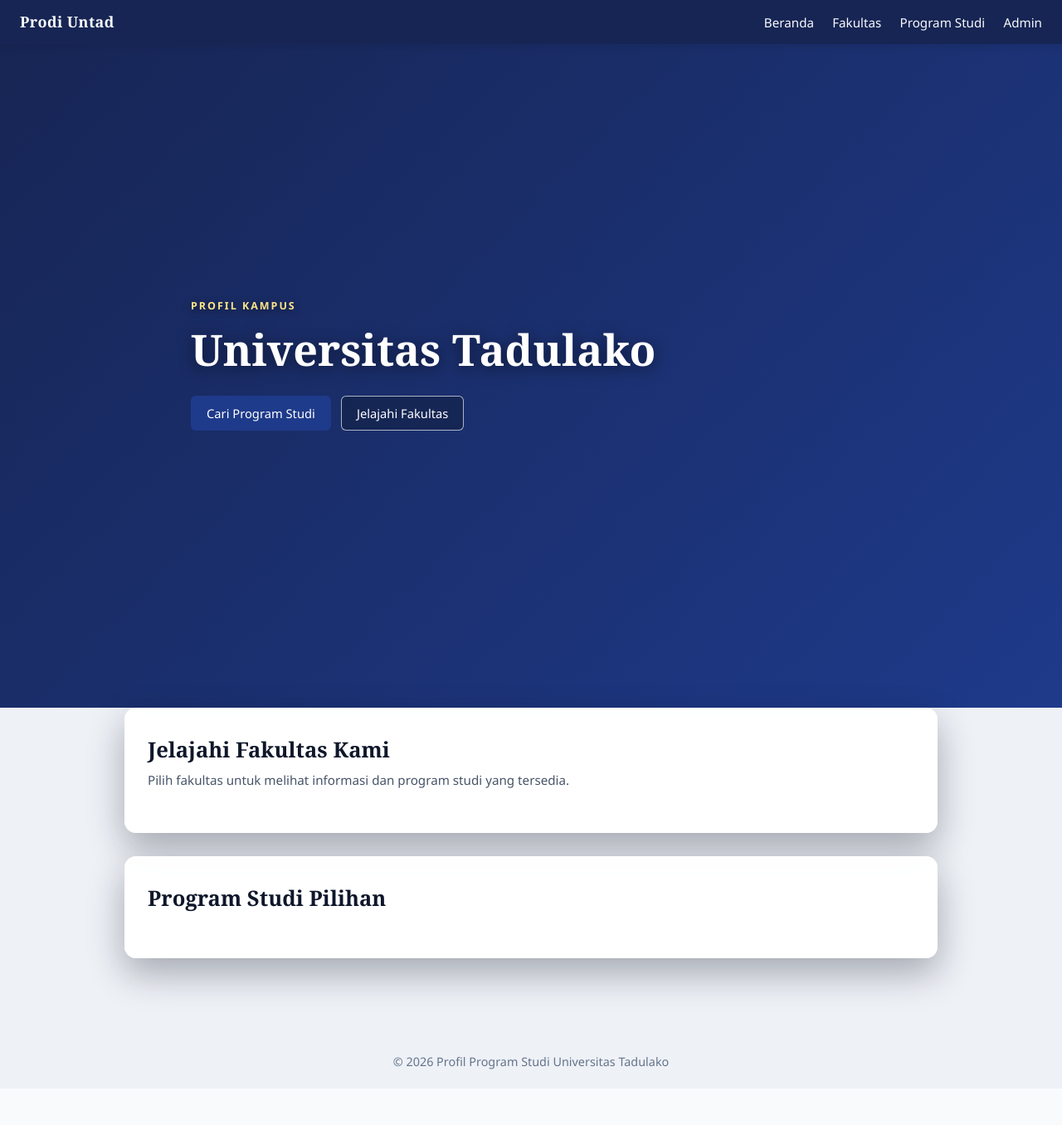
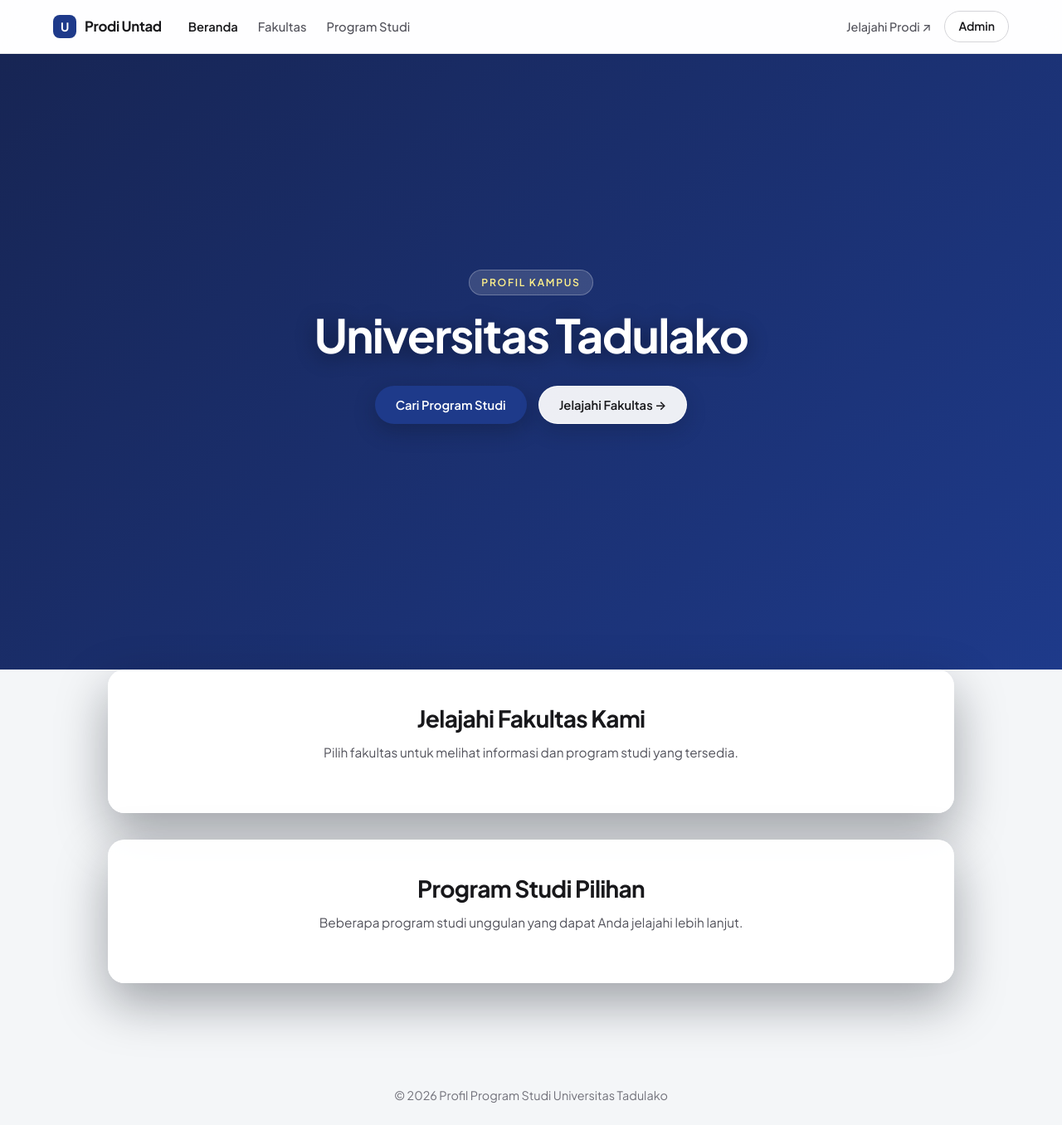
Before and after one commit to faldiandika/TUBES_RPL, a PHP site: page / in a window 1280 px wide. Shown: the whole page at 83% size. Before the commit the page ends 1289 px from the top, so only its background shows below. Run offline with PHP 8.4, Linux system fonts and the light colour scheme; data that the repository does not hold is empty.

Commit message:
Update tampilan beranda klasik dan gaya CSS

```diff
--- a/app/views/home/index.php
+++ b/app/views/home/index.php
@@ -3,8 +3,8 @@ $heroFoto = !empty($profil['foto']) ? e(img_url($profil['foto'])) : '';
 ?>
 <div class="home-page <?= $heroFoto ? 'has-hero-bg' : '' ?>">
     <?php if ($heroFoto): ?>
-        <div class="hero-fixed-bg" style="background-image: url('<?= $heroFoto ?>');" aria-hidden="true"></div>
-        <div class="hero-fixed-overlay" aria-hidden="true"></div>
+        <div class="hero-fixed-bg" id="hero-bg" style="background-image: url('<?= $heroFoto ?>');" aria-hidden="true"></div>
+        <div class="hero-fixed-overlay" id="hero-overlay" aria-hidden="true"></div>
     <?php endif; ?>
 
     <section class="hero-stage" id="profil-slide">
@@ -13,8 +13,8 @@ $heroFoto = !empty($profil['foto']) ? e(img_url($profil['foto'])) : '';
             <h1><?= e($profil['nama']) ?></h1>
             <p><?= nl2br(e($profil['deskripsi'])) ?></p>
             <div class="hero-actions">
-                <a class="btn" href="index.php?c=prodi">Cari Program Studi</a>
-                <a class="btn btn-ghost" href="#jelajahi-fakultas">Jelajahi Fakultas</a>
+                <a class="btn btn-primary-pill" href="index.php?c=prodi">Cari Program Studi</a>
+                <a class="btn btn-ghost-pill" href="#jelajahi-fakultas">Jelajahi Fakultas &rarr;</a>
             </div>
         </div>
     </section>
@@ -40,6 +40,7 @@ $heroFoto = !empty($profil['foto']) ? e(img_url($profil['foto'])) : '';
         <section class="surface-section slide-panel reveal-on-scroll">
             <div class="section-head">
                 <h2>Program Studi Pilihan</h2>
+                <p>Beberapa program studi unggulan yang dapat Anda jelajahi lebih lanjut.</p>
             </div>
             <div class="grid">
                 <?php foreach ($prodi as $p): ?>
@@ -57,21 +58,43 @@ $heroFoto = !empty($profil['foto']) ? e(img_url($profil['foto'])) : '';
 document.addEventListener('DOMContentLoaded', function () {
     const heroContent = document.querySelector('.hero-content');
     const heroStage = document.querySelector('.hero-stage');
+    const heroBg = document.getElementById('hero-bg');
+    const heroOverlay = document.getElementById('hero-overlay');
 
     requestAnimationFrame(() => {
         if (heroContent) heroContent.classList.add('is-ready');
     });
 
-    function syncHeroFade() {
-        if (!heroContent || !heroStage) return;
-        const limit = Math.max(heroStage.offsetHeight * 0.45, 220);
+    function syncHeroScroll() {
+        if (!heroStage) return;
+        const limit = Math.max(heroStage.offsetHeight * 0.65, 280);
         const progress = Math.min(Math.max(window.scrollY / limit, 0), 1);
-        heroContent.style.opacity = String(1 - progress);
-        heroContent.style.transform = `translateY(${-progress * 44}px)`;
+
+        if (heroContent) {
+            heroContent.style.opacity = String(1 - progress * 1.15);
+            heroContent.style.transform = `translateY(${-progress * 42}px)`;
+        }
+
+        if (heroBg) {
+            const scale = 1 + progress * 0.14;
+            const blur = progress * 10;
+            heroBg.style.transform = `scale(${scale.toFixed(4)})`;
+            heroBg.style.filter = `blur(${blur.toFixed(2)}px)`;
+        }
+
+        if (heroOverlay) {
+            const darkness = 0.44 + progress * 0.36;
+            heroOverlay.style.background = `linear-gradient(
+                to bottom,
+                rgba(10, 17, 30, ${darkness.toFixed(2)}) 0%,
+                rgba(10, 17, 30, ${(darkness + 0.18).toFixed(2)}) 60%,
+                rgba(10, 17, 30, 0.90) 100%
+            )`;
+        }
     }
 
-    window.addEventListener('scroll', syncHeroFade, { passive: true });
-    syncHeroFade();
+    window.addEventListener('scroll', syncHeroScroll, { passive: true });
+    syncHeroScroll();
 
     const items = document.querySelectorAll('.reveal-on-scroll');
     if ('IntersectionObserver' in window) {
--- a/app/views/layout/header.php
+++ b/app/views/layout/header.php
@@ -8,16 +8,29 @@ $mainClass = ($currentC === 'home') ? 'main-home' : 'container';
     <meta charset="UTF-8">
     <meta name="viewport" content="width=device-width, initial-scale=1">
     <title>Profil Program Studi Untad</title>
+    <link rel="preconnect" href="https://fonts.googleapis.com">
+    <link rel="preconnect" href="https://fonts.gstatic.com" crossorigin>
+    <link href="https://fonts.googleapis.com/css2?family=Plus+Jakarta+Sans:wght@400;500;600;700&display=swap" rel="stylesheet">
     <link rel="stylesheet" href="public/css/style.css">
 </head>
-<body>
-<nav class="nav">
-    <a class="brand" href="index.php">Prodi Untad</a>
-    <div>
-        <a href="index.php">Beranda</a>
-        <a href="index.php?c=fakultas">Fakultas</a>
-        <a href="index.php?c=prodi">Program Studi</a>
-        <a href="index.php?c=admin">Admin</a>
-    </div>
-</nav>
+<body class="<?= $currentC === 'home' ? 'is-home' : '' ?>">
+<header class="nav-wrap">
+    <nav class="nav">
+        <div class="nav-left">
+            <a class="brand" href="index.php">
+                <span class="brand-mark" aria-hidden="true">U</span>
+                <span>Prodi Untad</span>
+            </a>
+            <div class="nav-links">
+                <a class="<?= $currentC === 'home' ? 'active' : '' ?>" href="index.php">Beranda</a>
+                <a class="<?= $currentC === 'fakultas' ? 'active' : '' ?>" href="index.php?c=fakultas">Fakultas</a>
+                <a class="<?= $currentC === 'prodi' ? 'active' : '' ?>" href="index.php?c=prodi">Program Studi</a>
+            </div>
+        </div>
+        <div class="nav-right">
+            <a class="nav-sub" href="index.php?c=prodi">Jelajahi Prodi &#8599;</a>
+            <a class="nav-pill" href="index.php?c=admin">Admin</a>
+        </div>
+    </nav>
+</header>
 <main class="<?= e($mainClass) ?>">
--- a/public/css/style.css
+++ b/public/css/style.css
@@ -13,61 +13,166 @@ html {
 
 body {
     margin: 0;
-    font-family: "Segoe UI", Tahoma, Geneva, Verdana, sans-serif;
-    background: #eef1f6;
-    color: #1e293b;
-    line-height: 1.5;
+    font-family: "Plus Jakarta Sans", "Segoe UI", -apple-system, BlinkMacSystemFont, sans-serif;
+    background: #f4f6f8;
+    color: #18181b;
+    line-height: 1.55;
     opacity: 1;
     transition: opacity 0.22s ease;
+    -webkit-font-smoothing: antialiased;
 }
 
 body.is-leaving {
     opacity: 0;
 }
 
-/* Navigasi */
+/* ==========================================================================
+   Navbar Modern Minimalis
+   ========================================================================== */
+.nav-wrap {
+    position: sticky;
+    top: 0;
+    z-index: 30;
+    background: rgba(255, 255, 255, 0.88);
+    backdrop-filter: blur(14px);
+    -webkit-backdrop-filter: blur(14px);
+    border-bottom: 1px solid rgba(24, 24, 27, 0.08);
+}
+
 .nav {
-    position: relative;
-    z-index: 20;
+    max-width: 1200px;
+    margin: 0 auto;
     display: flex;
     justify-content: space-between;
     align-items: center;
-    background: #172554;
     padding: 13px 24px;
-    box-shadow: 0 2px 10px rgba(15, 23, 42, 0.16);
+    gap: 16px;
 }
 
-.nav a {
-    color: #f8fafc;
+.nav-left {
+    display: flex;
+    align-items: center;
+    gap: 32px;
+}
+
+.nav .brand {
+    display: inline-flex;
+    align-items: center;
+    gap: 10px;
+    color: #18181b;
     text-decoration: none;
-    margin-left: 18px;
-    font-size: 0.95rem;
+    font-weight: 700;
+    font-size: 1.05rem;
+    letter-spacing: -0.02em;
+    margin: 0;
+}
+
+.brand-mark {
+    width: 28px;
+    height: 28px;
+    border-radius: 8px;
+    background: #1e3a8a;
+    color: #ffffff;
+    font-size: 0.9rem;
+    font-weight: 700;
+    display: inline-flex;
+    align-items: center;
+    justify-content: center;
+}
+
+.nav-links {
+    display: flex;
+    align-items: center;
+    gap: 24px;
+}
+
+.nav-links a {
+    color: #52525b;
+    text-decoration: none;
+    font-size: 0.92rem;
+    font-weight: 500;
     transition: color 0.2s ease;
 }
 
-.nav a:hover {
-    color: #fde68a;
+.nav-links a:hover,
+.nav-links a.active {
+    color: #18181b;
 }
 
-.nav .brand {
-    font-family: Georgia, "Times New Roman", serif;
-    font-weight: bold;
-    font-size: 18px;
-    letter-spacing: 0.02em;
-    margin: 0;
+.nav-links a.active {
+    font-weight: 600;
 }
 
+.nav-right {
+    display: flex;
+    align-items: center;
+    gap: 16px;
+}
+
+.nav-sub {
+    color: #52525b;
+    text-decoration: none;
+    font-size: 0.9rem;
+    font-weight: 500;
+    transition: color 0.2s ease;
+}
+
+.nav-sub:hover {
+    color: #18181b;
+}
+
+.nav-pill {
+    display: inline-flex;
+    align-items: center;
+    padding: 7px 16px;
+    border-radius: 999px;
+    border: 1px solid #d4d4d8;
+    background: #ffffff;
+    color: #18181b;
+    text-decoration: none;
+    font-size: 0.88rem;
+    font-weight: 600;
+    transition: background-color 0.2s ease, border-color 0.2s ease, transform 0.2s ease;
+}
+
+.nav-pill:hover {
+    background: #f4f4f5;
+    border-color: #a1a1aa;
+}
+
+/* Navigasi khusus halaman dalam panel admin */
 .admin-nav {
     background: #0f172a;
+    color: #f8fafc;
+    max-width: none;
+    padding: 13px 24px;
 }
 
-/* Wadah utama halaman non-beranda */
+.admin-nav a {
+    color: #e2e8f0;
+    text-decoration: none;
+    margin-left: 18px;
+    font-size: 0.92rem;
+}
+
+.admin-nav a:hover {
+    color: #ffffff;
+}
+
+.admin-nav .brand {
+    color: #ffffff;
+    margin-left: 0;
+}
+
+/* ==========================================================================
+   Wadah Utama
+   ========================================================================== */
 .container {
     position: relative;
     z-index: 2;
-    max-width: 980px;
-    margin: 28px auto;
-    padding: 0 18px;
+    max-width: 1020px;
+    margin: 32px auto;
+    padding: 0 20px;
 }
 
 .main-home {
@@ -78,101 +183,129 @@ body.is-leaving {
     padding: 0;
 }
 
-/* Tombol */
+/* ==========================================================================
+   Tombol Modern
+   ========================================================================== */
 .btn {
-    display: inline-block;
+    display: inline-flex;
+    align-items: center;
+    justify-content: center;
+    gap: 6px;
     background: #1e3a8a;
     color: #ffffff;
-    padding: 9px 18px;
+    padding: 10px 20px;
     border: 1px solid transparent;
-    border-radius: 6px;
+    border-radius: 8px;
     text-decoration: none;
     font-size: 0.92rem;
-    font-weight: 500;
+    font-weight: 600;
     cursor: pointer;
     transition: background-color 0.2s ease, transform 0.2s ease, box-shadow 0.2s ease;
 }
 
 .btn:hover {
     background: #1d4ed8;
-    box-shadow: 0 4px 12px rgba(29, 78, 216, 0.28);
+    box-shadow: 0 6px 18px rgba(30, 58, 138, 0.25);
+}
+
+.btn-primary-pill {
+    border-radius: 999px;
+    padding: 11px 24px;
+    background: #1e3a8a;
+    color: #ffffff;
+    box-shadow: 0 8px 24px rgba(15, 23, 42, 0.35);
+}
+
+.btn-primary-pill:hover {
+    background: #1d4ed8;
+    transform: translateY(-1px);
+}
+
+.btn-ghost-pill {
+    border-radius: 999px;
+    padding: 11px 24px;
+    background: rgba(255, 255, 255, 0.92);
+    color: #18181b;
+    border-color: rgba(255, 255, 255, 0.95);
+    box-shadow: 0 8px 24px rgba(15, 23, 42, 0.22);
+}
+
+.btn-ghost-pill:hover {
+    background: #ffffff;
+    color: #09090b;
+    transform: translateY(-1px);
 }
 
 .btn.kecil {
     padding: 5px 11px;
-    font-size: 0.85rem;
+    font-size: 0.84rem;
 }
 
 .btn.bahaya {
+    background: #dc2626;
+}
+
+.btn.bahaya:hover {
     background: #b91c1c;
 }
 
-.btn.bahaya:hover {
-    background: #991b1b;
-}
-
-.btn-ghost {
-    background: rgba(15, 23, 42, 0.35);
-    color: #ffffff;
-    border-color: rgba(255, 255, 255, 0.65);
-}
-
-.btn-ghost:hover {
-    background: rgba(255, 255, 255, 0.18);
-    box-shadow: none;
-}
-
-/* Grid & Kartu */
+/* ==========================================================================
+   Grid & Kartu Modern
+   ========================================================================== */
 .grid {
     display: grid;
-    grid-template-columns: repeat(auto-fill, minmax(260px, 1fr));
-    gap: 18px;
+    grid-template-columns: repeat(auto-fill, minmax(270px, 1fr));
+    gap: 20px;
 }
 
 .card {
     display: block;
     background: #ffffff;
     padding: 18px;
-    border-radius: 8px;
+    border-radius: 14px;
     text-decoration: none;
     color: inherit;
-    border: 1px solid rgba(148, 163, 184, 0.22);
-    box-shadow: 0 2px 8px rgba(15, 23, 42, 0.06);
-    transition: transform 0.25s ease, box-shadow 0.25s ease, border-color 0.25s ease;
+    border: 1px solid rgba(24, 24, 27, 0.08);
+    box-shadow: 0 2px 10px rgba(15, 23, 42, 0.05);
+    transition: transform 0.28s cubic-bezier(0.22, 1, 0.36, 1),
+                box-shadow 0.28s cubic-bezier(0.22, 1, 0.36, 1),
+                border-color 0.28s ease;
 }
 
 .card:hover {
-    transform: translateY(-4px);
-    border-color: rgba(30, 58, 138, 0.35);
-    box-shadow: 0 10px 24px rgba(15, 23, 42, 0.14);
+    transform: translateY(-5px);
+    border-color: rgba(30, 58, 138, 0.3);
+    box-shadow: 0 16px 32px rgba(15, 23, 42, 0.12);
 }
 
 .card h3 {
     margin: 6px 0 6px;
-    color: #0f172a;
+    font-size: 1.03rem;
+    font-weight: 600;
+    color: #18181b;
 }
 
 .card p {
     margin: 0 0 6px;
-    color: #475569;
-    font-size: 0.92rem;
+    color: #52525b;
+    font-size: 0.9rem;
 }
 
 .card small {
-    color: #64748b;
+    color: #71717a;
 }
 
 .card-img {
     width: 100%;
-    height: 150px;
+    height: 156px;
     object-fit: cover;
-    border-radius: 6px;
-    margin-bottom: 10px;
+    border-radius: 10px;
+    margin-bottom: 12px;
     display: block;
 }
 
 /* ==========================================================================
-   Beranda Klasik: Slide Profil Kampus & Panel Jelajahi Fakultas
+   Beranda Modern: Latar Belakang Zoom & Blur Saat Scroll
    ========================================================================== */
 .home-page {
     position: relative;
@@ -198,25 +335,23 @@ body.is-leaving {
     height: 100%;
     background: linear-gradient(
         to bottom,
-        rgba(10, 19, 38, 0.45) 0%,
-        rgba(10, 19, 38, 0.72) 52%,
-        rgba(10, 19, 38, 0.88) 100%
+        rgba(10, 17, 30, 0.44) 0%,
+        rgba(10, 17, 30, 0.62) 60%,
+        rgba(10, 17, 30, 0.90) 100%
     );
     z-index: 1;
     pointer-events: none;
 }
 
-/* Slide 1: Hanya teks profil kampus yang tampil penuh pada pandangan pertama */
+/* Slide 1: Profil Kampus Rata Tengah Modern */
 .hero-stage {
     position: relative;
     z-index: 2;
     width: 100%;
-    min-height: 100vh;
+    min-height: calc(100vh - 58px);
     display: flex;
     align-items: center;
-    padding: 56px 28px 88px;
-    border: none;
-    border-radius: 0;
+    padding: 48px 24px 84px;
     background: transparent;
 }
 
@@ -225,13 +360,13 @@ body.is-leaving {
 }
 
 .hero-content {
-    max-width: 820px;
+    max-width: 780px;
     margin: 0 auto;
     width: 100%;
+    text-align: center;
     will-change: opacity, transform;
 }
 
-/* Animasi timbul berkelas saat pertama kali membuka beranda */
 .hero-content.hero-enter {
     opacity: 0;
     transform: translateY(28px);
@@ -246,83 +381,90 @@ body.is-leaving {
 
 .hero-eyebrow {
     display: inline-block;
-    font-size: 0.78rem;
+    padding: 5px 14px;
+    border-radius: 999px;
+    background: rgba(255, 255, 255, 0.14);
+    backdrop-filter: blur(8px);
+    border: 1px solid rgba(255, 255, 255, 0.25);
+    font-size: 0.76rem;
     font-weight: 600;
-    letter-spacing: 0.16em;
+    letter-spacing: 0.14em;
     text-transform: uppercase;
-    color: #fde68a;
-    margin-bottom: 12px;
-    text-shadow: 0 2px 10px rgba(0, 0, 0, 0.55);
+    color: #fef08a;
+    margin-bottom: 16px;
 }
 
 .hero-content h1 {
-    margin: 0 0 16px;
-    font-family: Georgia, "Times New Roman", serif;
-    font-size: clamp(2.1rem, 4.4vw, 3.25rem);
-    line-height: 1.15;
+    margin: 0 0 18px;
+    font-size: clamp(2.2rem, 4.6vw, 3.5rem);
+    line-height: 1.12;
     font-weight: 700;
+    letter-spacing: -0.03em;
     color: #ffffff;
-    text-shadow: 0 3px 18px rgba(0, 0, 0, 0.55);
+    text-shadow: 0 4px 24px rgba(0, 0, 0, 0.45);
 }
 
 .hero-content p {
-    margin: 0 0 26px;
-    font-size: 1.03rem;
-    line-height: 1.7;
-    color: #f8fafc;
-    text-shadow: 0 2px 14px rgba(0, 0, 0, 0.55);
+    max-width: 660px;
+    margin: 0 auto 30px;
+    font-size: 1.02rem;
+    line-height: 1.72;
+    color: #f4f4f5;
+    text-shadow: 0 2px 16px rgba(0, 0, 0, 0.45);
 }
 
 .hero-actions {
     display: flex;
-    gap: 12px;
+    justify-content: center;
+    gap: 14px;
     flex-wrap: wrap;
 }
 
-/* Slide 2+: Meluncur naik menutupi slide profil saat di-scroll */
+/* Slide 2+: Jendela Konten Meluncur di Depan Latar Bayangan */
 .home-foreground {
     position: relative;
     z-index: 3;
-    padding: 0 18px 64px;
+    padding: 0 20px 68px;
 }
 
 .surface-section {
-    max-width: 980px;
-    margin: 0 auto 28px;
-    padding: 32px 28px;
+    max-width: 1020px;
+    margin: 0 auto 32px;
+    padding: 36px 32px;
     background: rgba(255, 255, 255, 0.96);
-    backdrop-filter: blur(10px);
-    -webkit-backdrop-filter: blur(10px);
-    border: none;
-    border-radius: 14px;
-    box-shadow: 0 18px 44px rgba(8, 15, 32, 0.32);
+    backdrop-filter: blur(14px);
+    -webkit-backdrop-filter: blur(14px);
+    border: 1px solid rgba(255, 255, 255, 0.7);
+    border-radius: 20px;
+    box-shadow: 0 24px 60px rgba(9, 13, 24, 0.36);
 }
 
 .section-head {
-    margin-bottom: 20px;
+    margin-bottom: 24px;
+    text-align: center;
 }
 
 .section-head h2 {
-    margin: 0 0 6px;
-    font-family: Georgia, "Times New Roman", serif;
-    font-size: 1.6rem;
-    color: #0f172a;
+    margin: 0 0 8px;
+    font-size: 1.75rem;
+    font-weight: 700;
+    letter-spacing: -0.025em;
+    color: #18181b;
 }
 
 .section-head p {
     margin: 0;
-    color: #475569;
-    font-size: 0.95rem;
+    color: #52525b;
+    font-size: 0.96rem;
 }
 
 .home-page .card {
     background: #ffffff;
 }
 
-/* Animasi slide naik mulus saat di-scroll */
 .reveal-on-scroll {
     opacity: 0;
-    transform: translateY(68px);
+    transform: translateY(64px);
     transition: opacity 0.65s cubic-bezier(0.22, 1, 0.36, 1),
                 transform 0.65s cubic-bezier(0.22, 1, 0.36, 1);
 }
@@ -522,19 +668,39 @@ form.inline {
     width: auto;
     display: block;
     margin-bottom: 6px;
-    border-radius: 6px;
+    border-radius: 8px;
 }
 
 .footer {
     position: relative;
     z-index: 3;
     text-align: center;
-    padding: 22px 16px;
-    color: #64748b;
+    padding: 24px 16px;
+    color: #71717a;
     font-size: 0.9rem;
 }
 
 .home-page ~ .footer {
-    color: #e2e8f0;
+    color: #e4e4e7;
     text-shadow: 0 1px 8px rgba(0, 0, 0, 0.6);
 }
+
+@media (max-width: 720px) {
+    .nav {
+        flex-wrap: wrap;
+        padding: 12px 16px;
+    }
+    .nav-left {
+        gap: 16px;
+    }
+    .nav-links {
+        gap: 14px;
+    }
+    .nav-sub {
+        display: none;
+    }
+    .surface-section {
+        padding: 24px 18px;
+        border-radius: 16px;
+    }
+}
```
Also changed, not shown: other parts of public/css/style.css (+48 -40 lines).
